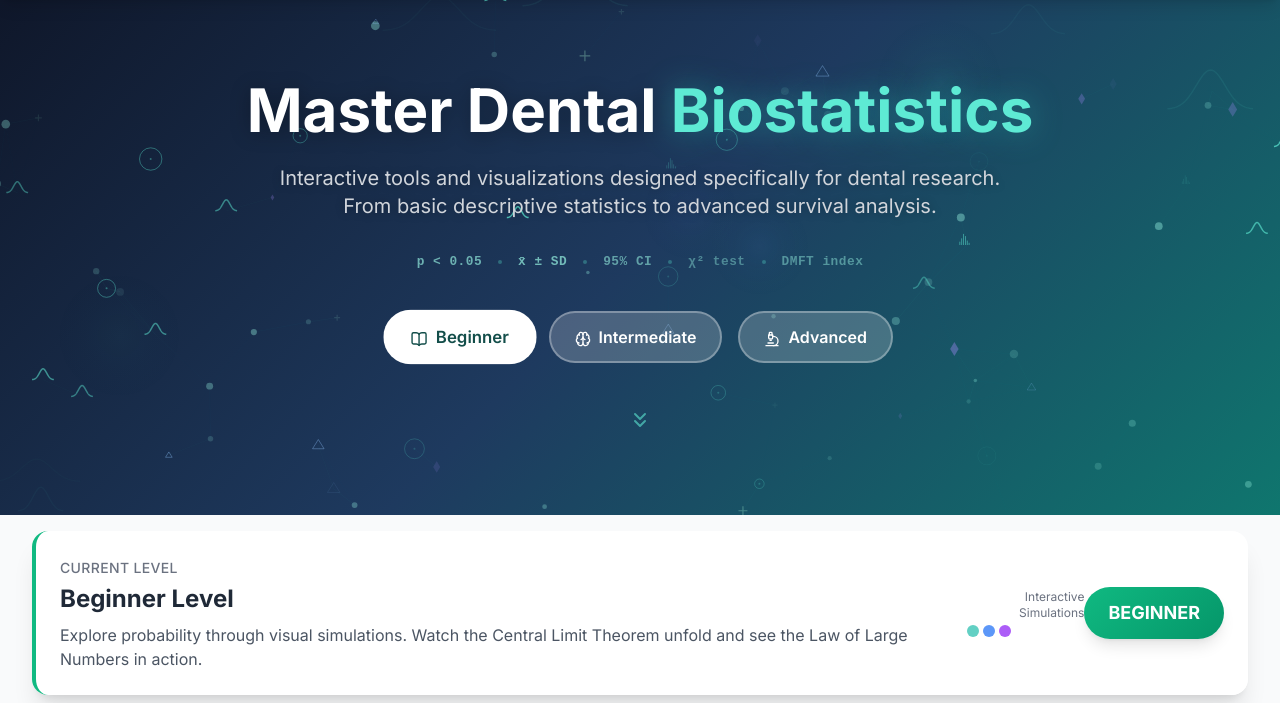
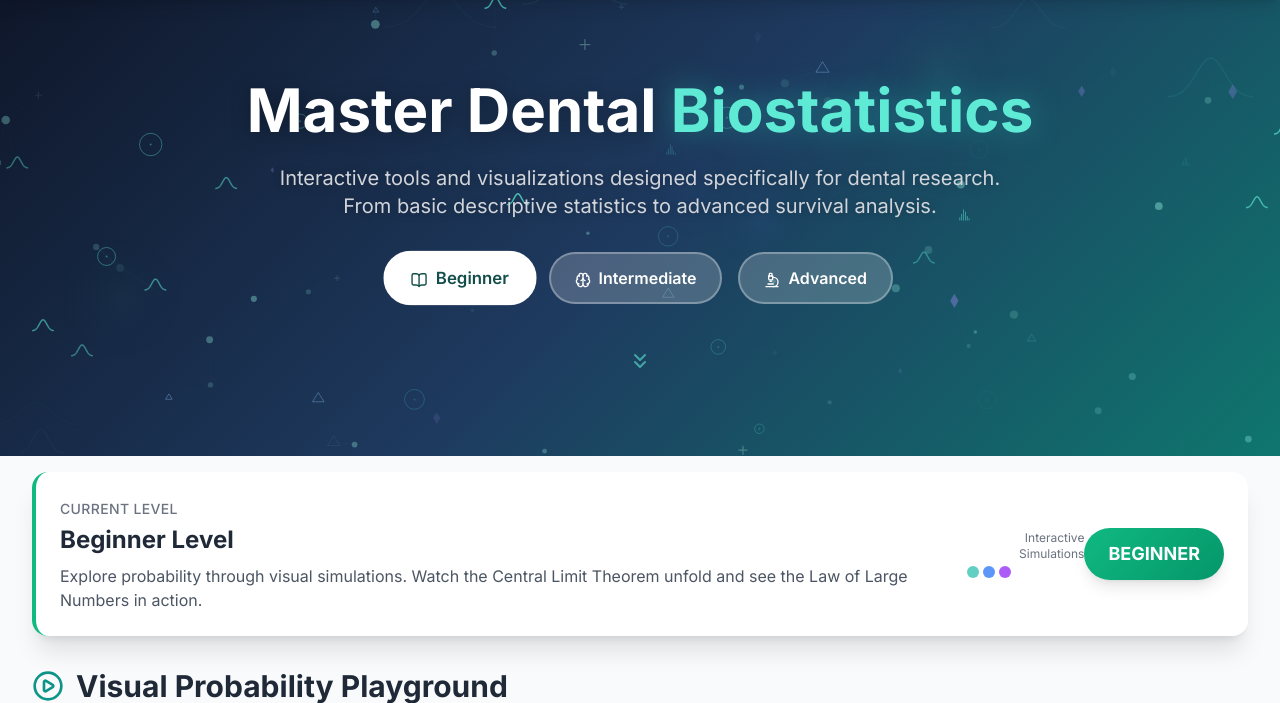
Before and after one commit to dayaniravi123/DentStat, a Django app: page / in a window 1280 px wide. Shown: the part 64-767 px from the top of the page. Run offline with Django 4.2, Linux system fonts and the light colour scheme; some libraries are stand-ins or nearby versions.

Commit message:
"changes in animation"

```diff
--- a/templates/index.html
+++ b/templates/index.html
@@ -50,19 +50,6 @@
                 Interactive tools and visualizations designed specifically for dental research.
                 From basic descriptive statistics to advanced survival analysis.
             </p>
-
-            <!-- Floating stats ticker -->
-            <div class="hero-ticker mb-10">
-                <span class="ticker-item">p &lt; 0.05</span>
-                <span class="ticker-dot"></span>
-                <span class="ticker-item">x&#772; &plusmn; SD</span>
-                <span class="ticker-dot"></span>
-                <span class="ticker-item">95% CI</span>
-                <span class="ticker-dot"></span>
-                <span class="ticker-item">&chi;&sup2; test</span>
-                <span class="ticker-dot"></span>
-                <span class="ticker-item">DMFT index</span>
-            </div>
 
             <!-- Difficulty Selector -->
             <div class="flex justify-center space-x-4 mb-12">
```
